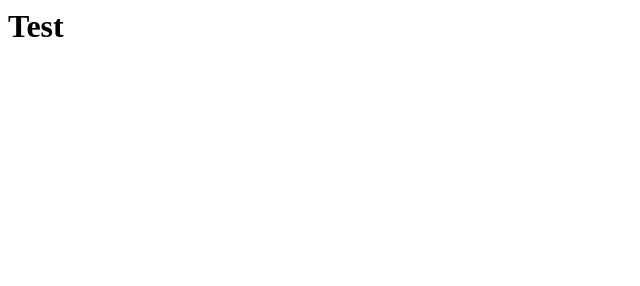
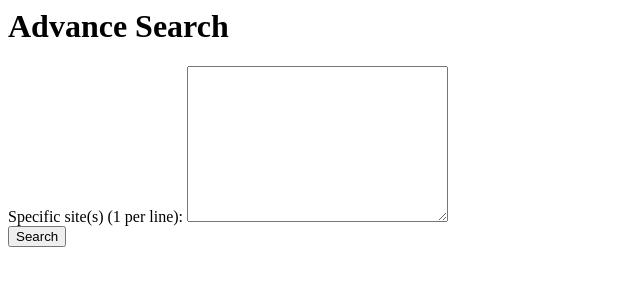
Before and after one commit to RubenBoone/Advanced_Search_Extension, a browser extension: page index.html in a window 1280 px wide. Shown: the whole page, without its empty margins (0-640 px from the left). Drawn offline with Linux system fonts and the light colour scheme.

Commit message:
more specific for google pages

```diff
--- a/content.js
+++ b/content.js
@@ -1,4 +1,4 @@
-if (window.location.href.includes("google"))
+if (window.location.href.includes("www.google."))
 {
     var text = document.body.getElementsByTagName("textarea")[0]
 
--- a/index.html
+++ b/index.html
@@ -1,5 +1,15 @@
 <html>
     <body>
-        <h1>Test</h1>
+        <h1>Advance Search</h1>
+        <form action="">
+            <div>
+                <label for="site">Specific site(s) (1 per line):</label>
+                <textarea name="site" id="site" cols="30" rows="10"></textarea>
+            </div>
+
+            <div>
+                <button>Search</button>
+            </div>
+        </form>
     </body>
 </html>
```
